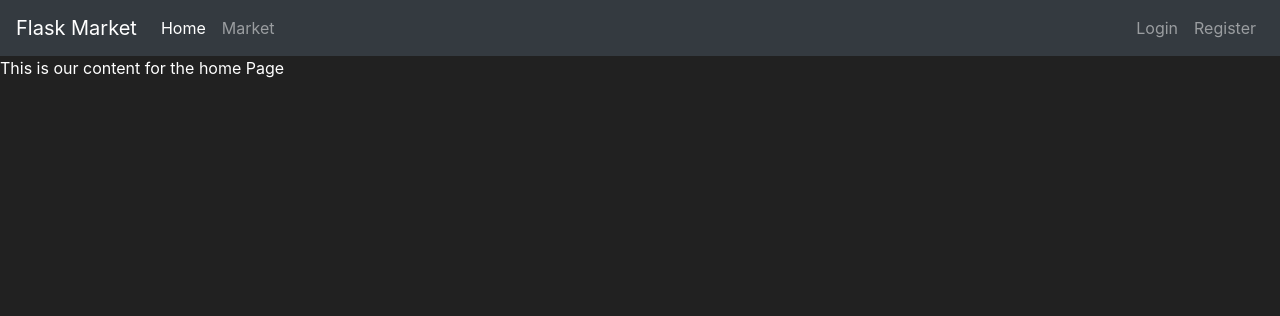
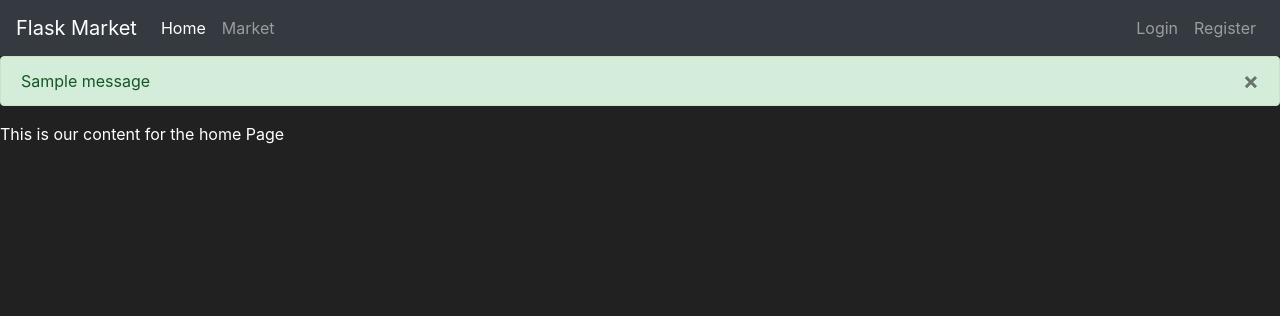
Before and after one commit to Encrypter1/Estudos, a Flask app: page / in a window 1280 px wide. Shown: the top 316 px of the page. Run offline with Flask 2, Linux system fonts and the light colour scheme; one stand-in notice (Sample message) is shown; some libraries are stand-ins or nearby versions.

Commit message:
commit on 'main

```diff
--- a/market/templates/base.html
+++ b/market/templates/base.html
@@ -37,6 +37,18 @@
                 </ul>
             </div>
         </nav>
+        {% with messages = get_flashed_messages(with_categories=true) %}
+            {% if messages %}
+                {% for category, message in messages %}
+                    <div class="alert alert-{{ category }}">
+                        <button type="button" class="mi-2 mb-1 close" data-dismiss="alert" aria-label="Close">
+                            <span aria-hidden="true">&times;</span>
+                        </button>
+                        {{ message }}
+                    </div>
+                {% endfor %}
+            {% endif %}
+        {% endwith %}
         {% block content %}
 
         {% endblock %}
```
Also changed, not shown: market/forms.py (+12 -0 lines).
